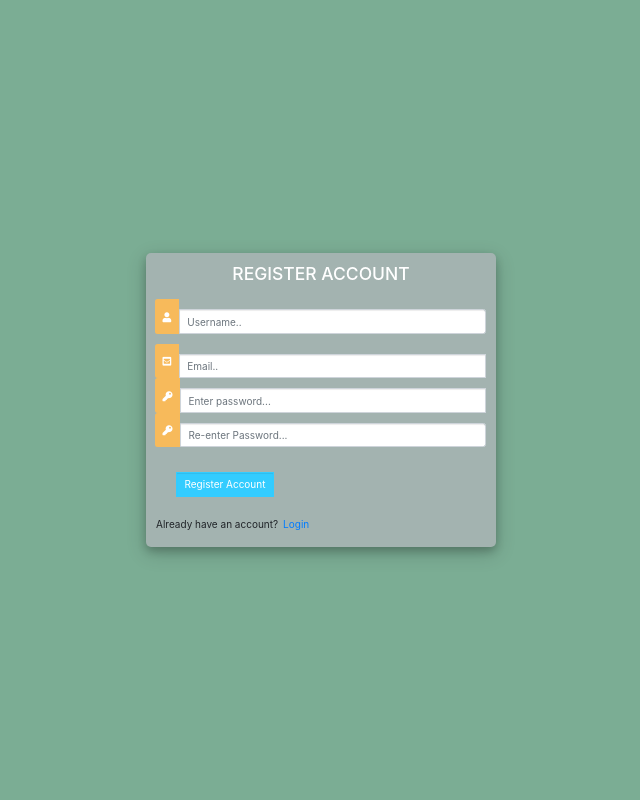
After one commit to Faihope/Portfolio-projects, a Django app: page /register/ in a window 1280 px wide. The commit adds this page. Shown: the whole page, without its empty margins (319-959 px from the left). Run offline with Django 3.2, Linux system fonts and the light colour scheme; some libraries are stand-ins or nearby versions.

Commit message:
Add user registration form,its view function and url

```diff
--- a/project/templates/navbar.html
+++ b/project/templates/navbar.html
@@ -5,7 +5,8 @@
 <nav class="navbar navbar-inverse">
     <div class="container-fluid">
       <div class="navbar-header">
-        <a class="navbar-brand" href="#">Projects</a>
+        <a class="navbar-brand" href="#">Projects</a>h46@
+
       </div>
       <ul class="nav navbar-nav">
         <li class="active"><a href="{%url 'Home'%}">Home</a></li>
--- /dev/null
+++ b/project/templates/register.html
@@ -0,0 +1,146 @@
+{% extends 'base.html'%}
+{% block nav%}  {% endblock%}
+{% block content%}
+
+<html>
+
+<head>
+	<title>Login</title>
+	<link rel="stylesheet" href="https://stackpath.bootstrapcdn.com/bootstrap/4.1.3/css/bootstrap.min.css" integrity="sha384-MCw98/SFnGE8fJT3GXwEOngsV7Zt27NXFoaoApmYm81iuXoPkFOJwJ8ERdknLPMO" crossorigin="anonymous">
+	<script src="https://ajax.googleapis.com/ajax/libs/jquery/3.3.1/jquery.min.js"></script>
+	<link rel="stylesheet" href="https://use.fontawesome.com/releases/v5.6.1/css/all.css" integrity="sha384-gfdkjb5BdAXd+lj+gudLWI+BXq4IuLW5IT+brZEZsLFm++aCMlF1V92rMkPaX4PP" crossorigin="anonymous">
+
+	<style>
+		body,
+		html {
+			margin: 0;
+			padding: 0;
+			height: 100%;
+			background: #7bad94 !important;
+		}
+		.user_card {
+			width: 350px;
+			margin-top: auto;
+			margin-bottom: auto;
+			background: #a3b3b0;
+			position: relative;
+			display: flex;
+			justify-content: center;
+			flex-direction: column;
+			padding: 10px;
+			box-shadow: 0 4px 8px 0 rgba(0, 0, 0, 0.2), 0 6px 20px 0 rgba(0, 0, 0, 0.19);
+			-webkit-box-shadow: 0 4px 8px 0 rgba(0, 0, 0, 0.2), 0 6px 20px 0 rgba(0, 0, 0, 0.19);
+			-moz-box-shadow: 0 4px 8px 0 rgba(0, 0, 0, 0.2), 0 6px 20px 0 rgba(0, 0, 0, 0.19);
+			border-radius: 5px;
+
+		}
+
+		.form_container {
+			margin-top: 10px;
+
+		}
+
+		#form-title{
+			color: #fff;
+		}
+		.login_btn {
+			width: 100%;
+			background: #33ccff !important;
+			color: white !important;
+		}
+		.login_btn:focus {
+			box-shadow: none !important;
+			outline: 0px !important;
+		}
+		.login_container {
+			padding: 0 2rem;
+		}
+		.input-group-text {
+			background: #f7ba5b !important;
+			color: white !important;
+			border: 0 !important;
+			border-radius: 0.25rem 0 0 0.25rem !important;
+		}
+		.input_user,
+		.input_pass:focus {
+			box-shadow: none !important;
+			outline: 0px !important;
+		}
+        .form-control{
+            margin-top: 10px;
+        }
+
+	</style>
+
+</head>
+<body>
+	<div class="container h-100">
+		<div class="d-flex justify-content-center h-100">
+			<div class="user_card">
+				<div class="d-flex justify-content-center">
+					<h3 id="form-title">REGISTER ACCOUNT</h3>
+				</div>
+				<div class="d-flex justify-content-center form_container">
+
+					<form method="POST" action="">
+                        {%csrf_token%}
+						<div class="input-group mb-3">
+							<div class="input-group-append">
+								<span class="input-group-text"><i class="fas fa-user"></i></span>
+							</div>
+                            <input type="text" name="username" placeholder="Username..." class="form-control">
+
+						</div>
+						<div class="input-group mb-2">
+							<div class="input-group-append">
+								<span class="input-group-text"><i class="fas fa-envelope-square"></i></span>
+							</div>
+							<input type="text" name="email" placeholder="email..." class="form-control">
+						<div class="input-group mb-2">
+							<div class="input-group-append">
+								<span class="input-group-text"><i class="fas fa-key"></i></span>
+							</div>
+							<input type="text" name="password1" placeholder="password1..." class="form-control">
+						<div class="input-group mb-2">
+							<div class="input-group-append">
+								<span class="input-group-text"><i class="fas fa-key"></i></span>
+							</div>
+							<input type="text" name="password2" placeholder="password2..." class="form-control">
+                        </div>
+
+				   		<div class="d-flex justify-content-center mt-3 login_container">
+				 			<input class="btn login_btn" type="submit" value="Register Account">
+				   		</div>
+					</form>
+				</div>
+
+				<div class="mt-4">
+					<div class="d-flex justify-content-center links">
+						Already have an account? <a href="" class="ml-2">Login</a>
+					</div>
+				</div>
+			</div>
+		</div>
+	</div>
+	<script>
+						/* Because i didnt set placeholder values in forms.py they will be set here using vanilla Javascript
+		//We start indexing at one because CSRF_token is considered and input field
+		 */
+
+		//Query All input fields
+		var form_fields = document.getElementsByTagName('input')
+		form_fields[1].placeholder='Username..';
+		form_fields[2].placeholder='Email..';
+		form_fields[3].placeholder='Enter password...';
+		form_fields[4].placeholder='Re-enter Password...';
+
+
+		for (var field in form_fields){
+			form_fields[field].className += ' form-control'
+		}
+	</script>
+</body>
+</html>
+
+
+{% endblock%}
--- a/project/urls.py
+++ b/project/urls.py
@@ -1,7 +1,9 @@
 from . import views
 from django.urls import path
+from django.conf.urls import url
 
 
 urlpatterns=[
     path('',views.Home,name='Home'),
+    url(r'^register/',views.RegisterUser,name='RegisterUser'),
 ]
--- a/project/views.py
+++ b/project/views.py
@@ -5,3 +5,7 @@ from django.shortcuts import render
 def Home(request):
 
     return render(request,'home.html')
+
+def RegisterUser(request):
+
+    return render(request,'register.html')
```
